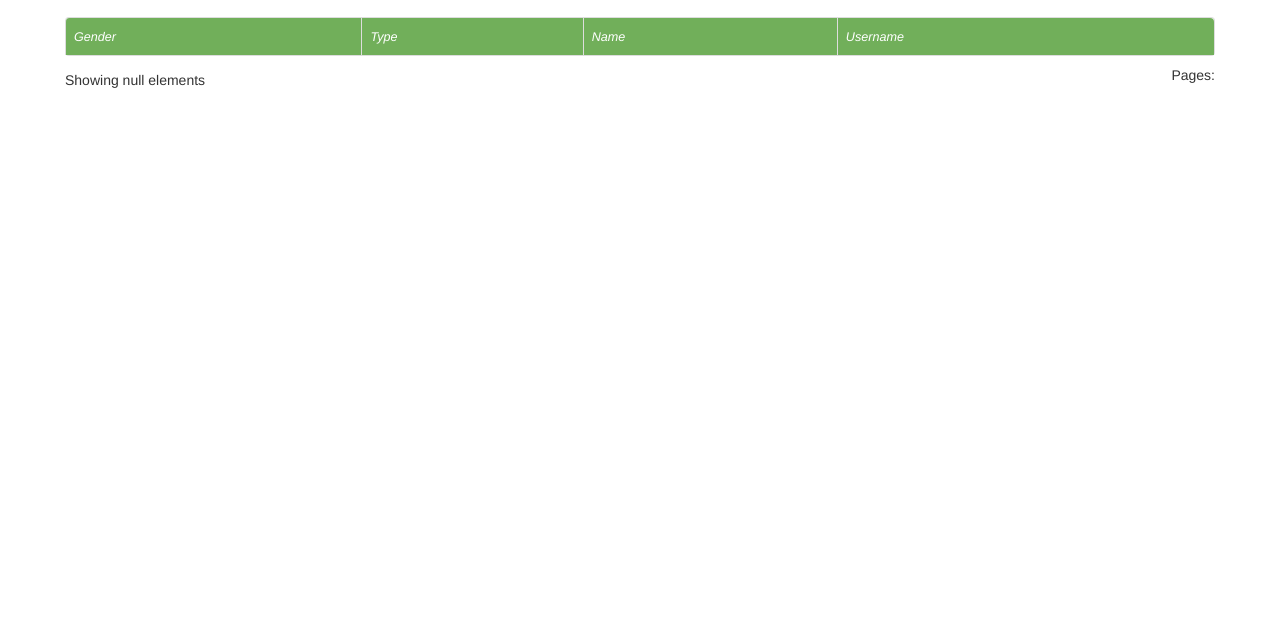
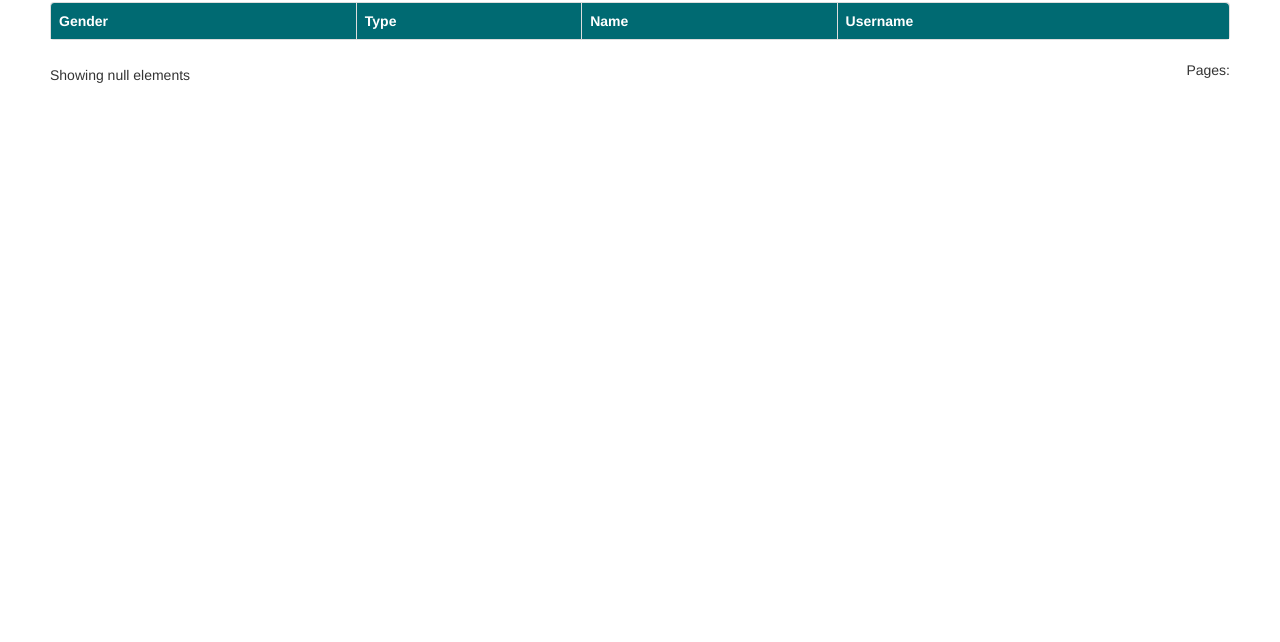
Before and after one commit to PoliGold/rest-client-template, a plain HTML site: page address/index.html in a window 1280 px wide. Shown: the part 158-800 px from the top of the page. Drawn offline with Linux system fonts and the light colour scheme; no server answers.

Commit message:
fix A) eliminato css accessorio B) introdotto nuovo spinner

```diff
--- a/address/index.html
+++ b/address/index.html
@@ -10,7 +10,7 @@
 <script type="text/javascript" src="http://localhost:8080/rest-client-template/lib/js/jquery.dynatable.js"></script>
 <link rel="stylesheet" type="text/css" href="http://localhost:8080/rest-client-template/lib/css/jquery.dynatable.css">
 <link rel="stylesheet" type="text/css" href="http://localhost:8080/rest-client-template/lib/css/bootstrap-2.3.2.min.css">
-<link rel="stylesheet" type="text/css" href="http://localhost:8080/rest-client-template/lib/css/application-dynatable.css">
+<!-- <link rel="stylesheet" type="text/css" href="http://localhost:8080/rest-client-template/lib/css/application-dynatable.css"> -->
 
 <!-- JS & CSS Custom Address Libraries  -->
 <script type="text/javascript" language="javascript" src="http://localhost:8080/rest-client-template/address/js/address-custom.js"></script>
```
Also changed, not shown: address/img/loading.gif.
